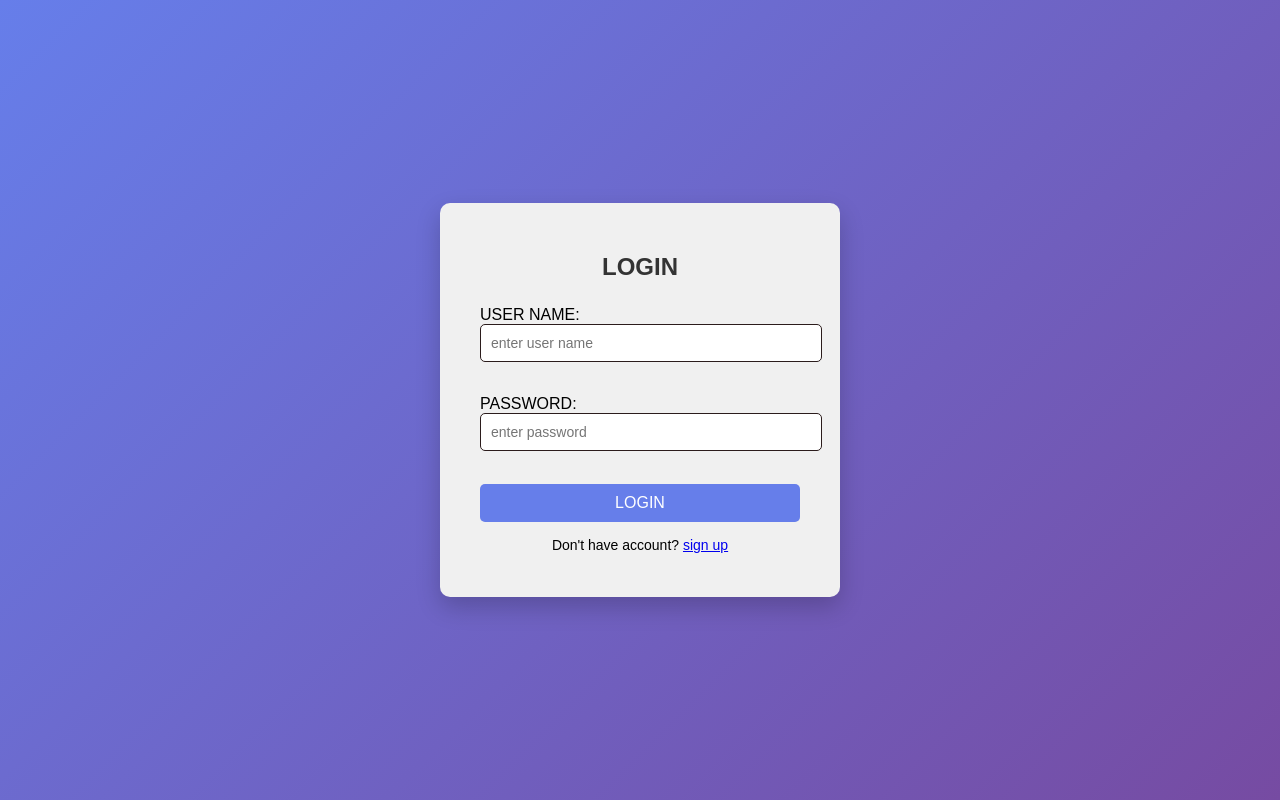
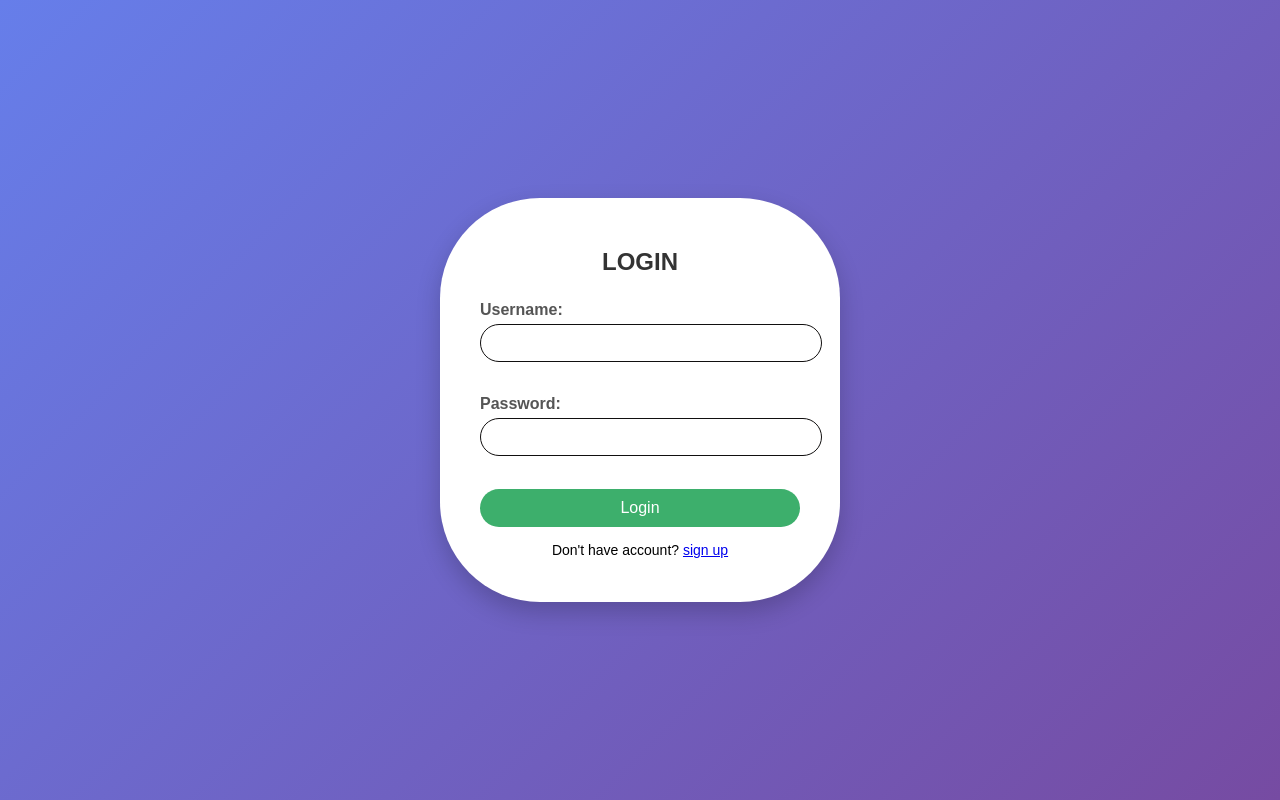
Before and after one commit to Murugan102006/Exam-Pattern-Analyzer, a plain HTML site: page login.html in a window 1280 px wide. Drawn offline with Linux system fonts and the light colour scheme.

Commit message:
Update login.html

```diff
--- a/login.html
+++ b/login.html
@@ -16,9 +16,9 @@
 
               }
           .login-container {
-            background: #f0f0f0;
+            background: #ffffff;
             padding: 30px 40px;
-            border-radius: 10px;
+            border-radius: 100px;
             width: 320px;
             box-shadow: 0 10px 25px rgba(0, 0, 0, 0.2);
         }
@@ -32,16 +32,16 @@
             width: 100%;
             padding: 10px;
             margin-bottom: 15px;
-            border: 1px solid #2b1c1c;
-            border-radius: 5px;
+            border: 1px solid #110f0f;
+            border-radius: 50px;
             font-size: 14px;
         }
         .login-container button {
             width: 100%;
             padding: 10px;
-            background: #667eea;
+            background: #3daf6c;
             border: none;
-            border-radius: 5px;
+            border-radius: 50px;
             color: white;
             font-size: 16px;
             cursor: pointer;
@@ -60,17 +60,39 @@
     </head>
     <body>
         <div class="login-container">
-            <form>
-                    <h2>LOGIN</h2>
-                     <lable>USER NAME: <input type="text" placeholder="enter user name" required> </lable><br><br>
-                     <lable>PASSWORD: <input type=""password placeholder="enter password" required></lable><br><br>
-                     <button type="submit">LOGIN</button>
+    <form method="POST" action="/login">
+        <h2>LOGIN</h2>
+    <label>Username:</label>
+    <input type="text" name="username" required><br><br>
 
-            </form>
+    <label>Password:</label>
+    <input type="password" name="password" required><br><br>
+
+    <button type="submit">Login</button>
+</form>
 
         <div class="footer">
-                  <p>Don't have account? <a href="#">sign up</a></p>
+                  <p>Don't have account? <a href="signup.html">sign up</a></p>
+
         </div>
+
     </div>
+    <script>
+        function validationlogin(){
+            let user=document.getElementById("user").value;
+            let pass=document.getElementById("pass").value;
+            if(user==""){
+                alert("User name is requried");
+                console.log("User name is requried");
+                return false;
+            }
+            if(pass==""){
+                alert("pass is required");
+                return false;
+            }
+            alert("login successfully");
+            return true;
+        }
+    </script>
     </body>
 </html>
```
